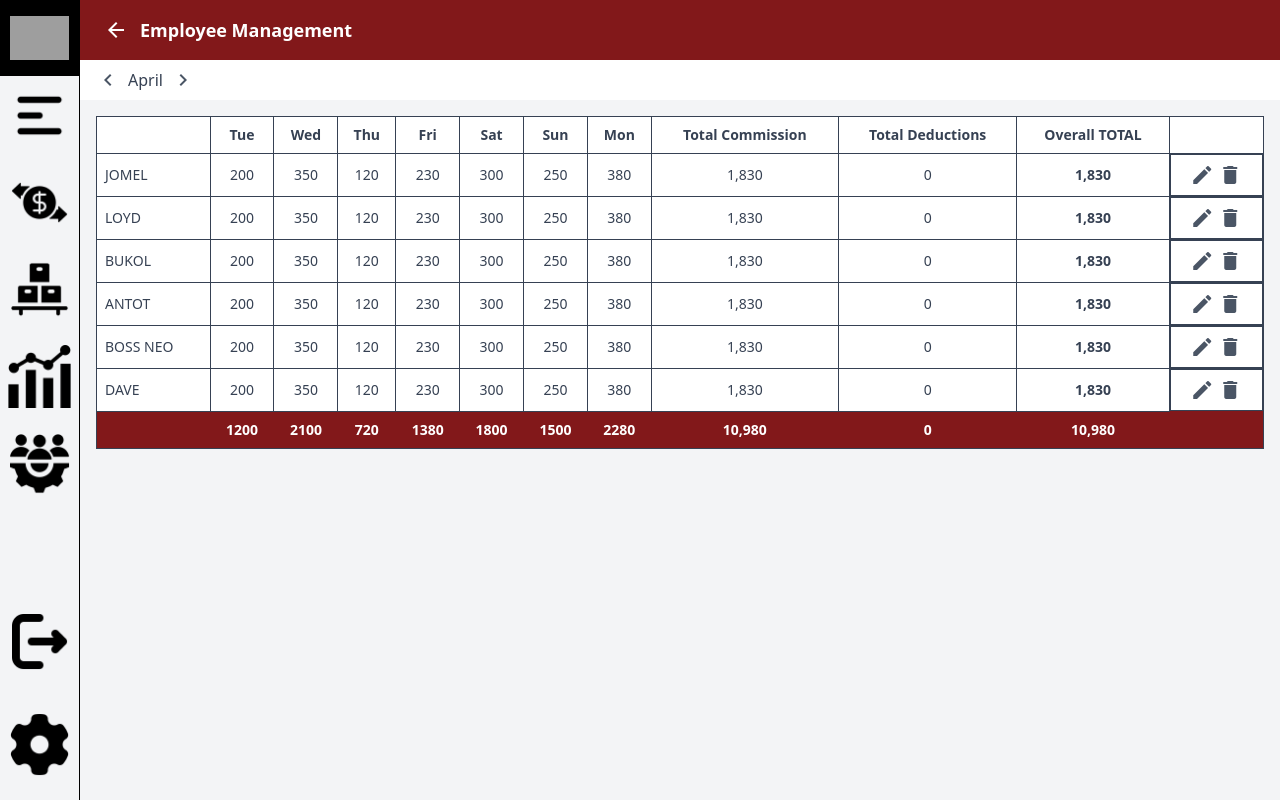
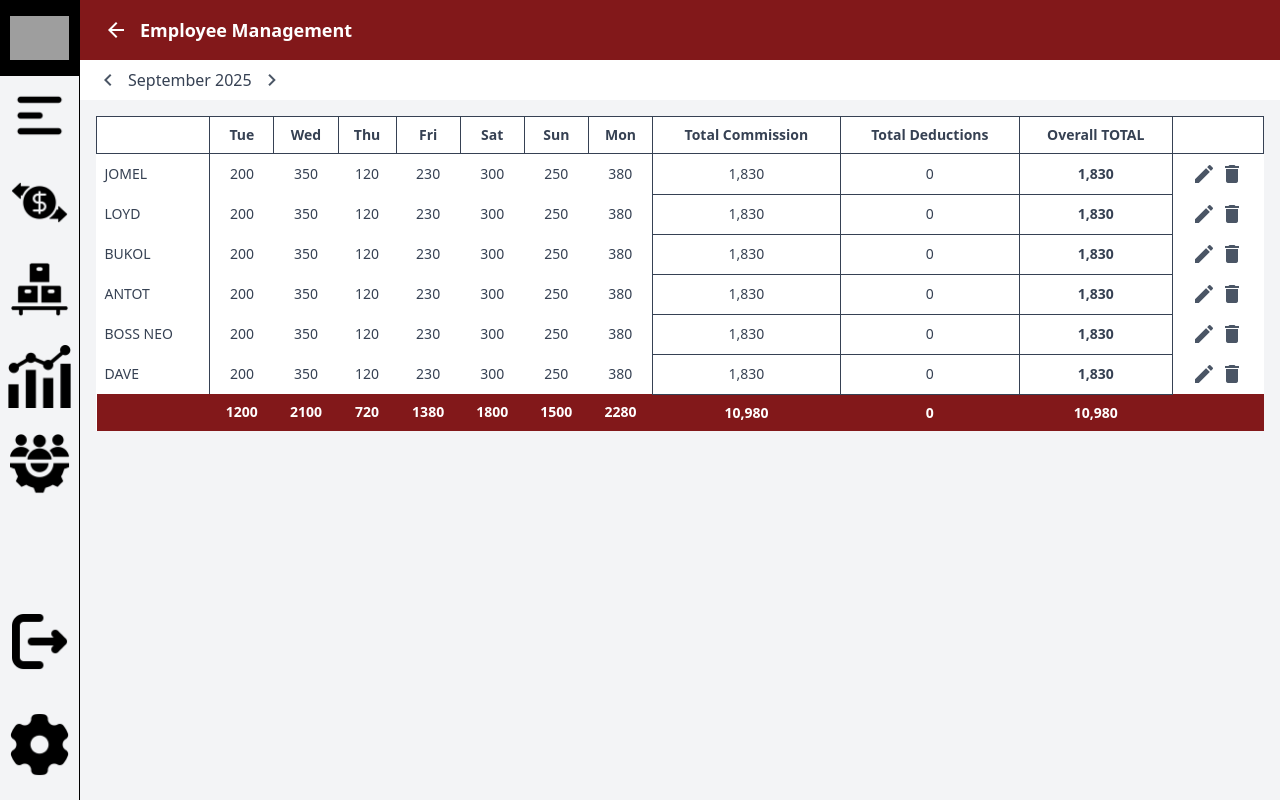
Before and after one commit to anderson895/Revvedup, a PHP site: page /view/employee in a window 1280 px wide. Run offline with PHP 8.4, Linux system fonts and the light colour scheme; a user stored in the database is signed in; data comes from the database, SQL or seed files in the repository; some libraries are stand-ins or nearby versions; grey boxes are pictures that could not be loaded.

Commit message:
front end emplopyee management

```diff
--- a/src/components/view/footer.php
+++ b/src/components/view/footer.php
@@ -1,4 +1,6 @@
 
+
+ <script src="https://code.jquery.com/jquery-3.6.0.min.js"></script>
 
 <script src="https://cdn.jsdelivr.net/npm/sweetalert2@11"></script>
 <script src="../node_modules/apexcharts/dist/apexcharts.min.js"></script>
--- a/src/components/view/header.php
+++ b/src/components/view/header.php
@@ -36,7 +36,7 @@ $authorize = (strtolower($On_Session['position']) !== "admin") ? "hidden" : "";
   <link href="../src/output.css" rel="stylesheet">
   <link href="../src/alertifyconfig.css" rel="stylesheet">
   <link rel="stylesheet" href="https://cdnjs.cloudflare.com/ajax/libs/AlertifyJS/1.13.1/css/alertify.css" crossorigin="anonymous" referrerpolicy="no-referrer" />
-  <script src="https://code.jquery.com/jquery-3.6.0.min.js"></script>
+
   <script src="https://cdnjs.cloudflare.com/ajax/libs/AlertifyJS/1.13.1/alertify.min.js" crossorigin="anonymous" referrerpolicy="no-referrer"></script>
   <link href="https://fonts.googleapis.com/icon?family=Material+Icons" rel="stylesheet">
 
--- a/src/output.css
+++ b/src/output.css
@@ -633,6 +633,10 @@
   .rounded-xl {
     border-radius: var(--radius-xl);
   }
+  .rounded-l-lg {
+    border-top-left-radius: var(--radius-lg);
+    border-bottom-left-radius: var(--radius-lg);
+  }
   .border {
     border-style: var(--tw-border-style);
     border-width: 1px;
--- a/view/employee.php
+++ b/view/employee.php
@@ -12,18 +12,24 @@ include "../src/components/view/header.php";
     <h1 class="text-lg font-semibold">Employee Management</h1>
   </header>
 
-  <!-- Month Selector -->
-  <div class="flex items-center bg-white  px-4 py-2">
-    <button class="material-icons text-gray-600 hover:text-gray-800" id="prevMonth">chevron_left</button>
-    <span class="mx-2 font-medium text-gray-700" id="monthLabel">April</span>
-    <button class="material-icons text-gray-600 hover:text-gray-800" id="nextMonth">chevron_right</button>
-  </div>
+    <!-- Month Selector -->
+  <div class="flex items-center bg-white px-4 py-2">
+    <button class="material-icons text-gray-600 hover:text-gray-800 cursor-pointer" id="prevMonth">
+        chevron_left
+    </button>
+    <span class="mx-2 font-medium text-gray-700" id="monthLabel"></span>
+    <button class="material-icons text-gray-600 hover:text-gray-800 cursor-pointer" id="nextMonth">
+        chevron_right
+    </button>
+    </div>
+
+
 
   <!-- Employee Table -->
   <div class="overflow-x-auto px-4 py-4">
-    <table class="w-full border text-sm text-gray-700 bg-white">
+    <table class="w-full text-sm text-gray-700 bg-white">
       <thead>
-        <tr class="bg-white border-b">
+        <tr class="bg-white ">
           <th class="p-2 border text-left"> </th>
           <th class="p-2 border text-center">Tue</th>
           <th class="p-2 border text-center">Wed</th>
@@ -38,7 +44,8 @@ include "../src/components/view/header.php";
           <th class="p-2 border text-center"> </th>
         </tr>
       </thead>
-      <tbody id="employeeTableBody" class="divide-y">
+      <tbody id="employeeTableBody">
+
         <!-- Dynamic Rows via jQuery -->
       </tbody>
       <tfoot>
@@ -65,11 +72,36 @@ include "../src/components/view/header.php";
 include "../src/components/view/footer.php";
 ?>
 
-<script src="https://code.jquery.com/jquery-3.6.0.min.js"></script>
+
 <script>
 $(document).ready(function(){
 
-  // Sample employee data
+  // --- Month / Year Selector ---
+  const monthNames = [
+    "January","February","March","April","May","June",
+    "July","August","September","October","November","December"
+  ];
+
+  let currentDate = new Date(); // ngayon
+  updateMonthLabel();
+
+  $("#prevMonth").click(function(){
+    currentDate.setMonth(currentDate.getMonth() - 1);
+    updateMonthLabel();
+  });
+
+  $("#nextMonth").click(function(){
+    currentDate.setMonth(currentDate.getMonth() + 1);
+    updateMonthLabel();
+  });
+
+  function updateMonthLabel(){
+    let month = monthNames[currentDate.getMonth()];
+    let year = currentDate.getFullYear();
+    $("#monthLabel").text(`${month} ${year}`);
+  }
+
+  // --- Sample employee data ---
   let employees = [
     {name: "JOMEL", days:[200,350,120,230,300,250,380], commission:1830, deductions:0},
     {name: "LOYD", days:[200,350,120,230,300,250,380], commission:1830, deductions:0},
@@ -90,17 +122,17 @@ $(document).ready(function(){
 
     employees.forEach(emp=>{
       let row = `<tr class="hover:bg-gray-50">
-        <td class="p-2 border font-medium">${emp.name}</td>`;
+        <td class="p-2 border-r font-medium">${emp.name}</td>`;
 
       emp.days.forEach((val,i)=>{
-        row += `<td class="p-2 border text-center">${val}</td>`;
+        row += `<td class="p-2  text-center">${val}</td>`;
         colTotals[i]+=val;
       });
 
       row += `<td class="p-2 border text-center">${emp.commission.toLocaleString()}</td>`;
       row += `<td class="p-2 border text-center">${emp.deductions.toLocaleString()}</td>`;
       row += `<td class="p-2 border text-center font-bold">${(emp.commission - emp.deductions).toLocaleString()}</td>`;
-      row += `<td class="p-2 border text-center flex items-center justify-center space-x-1">
+      row += `<td class="p-2 text-center flex items-center justify-center space-x-1">
                 <button class="text-gray-600 hover:text-blue-600 material-icons text-sm">edit</button>
                 <button class="text-gray-600 hover:text-red-600 material-icons text-sm">delete</button>
               </td></tr>`;
```
